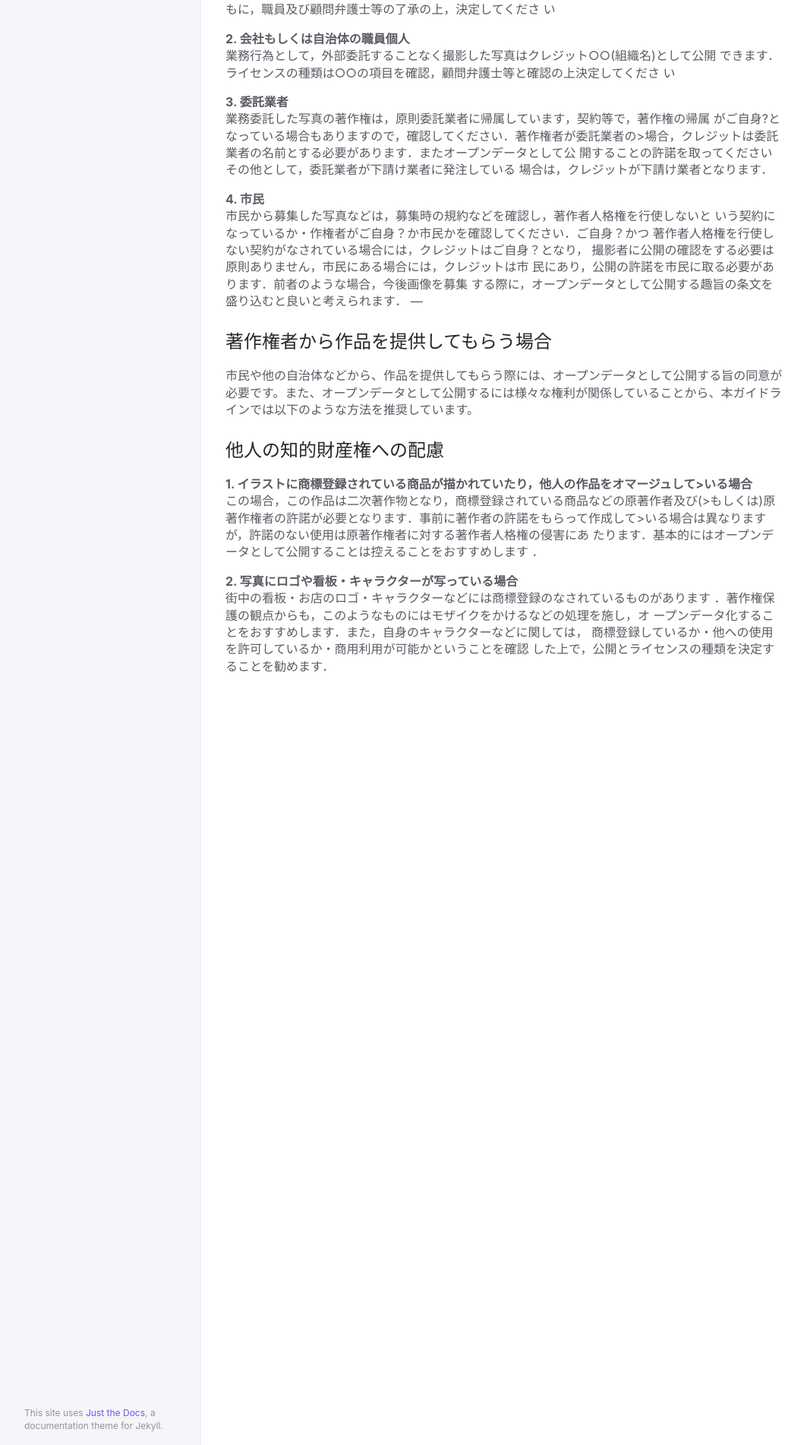
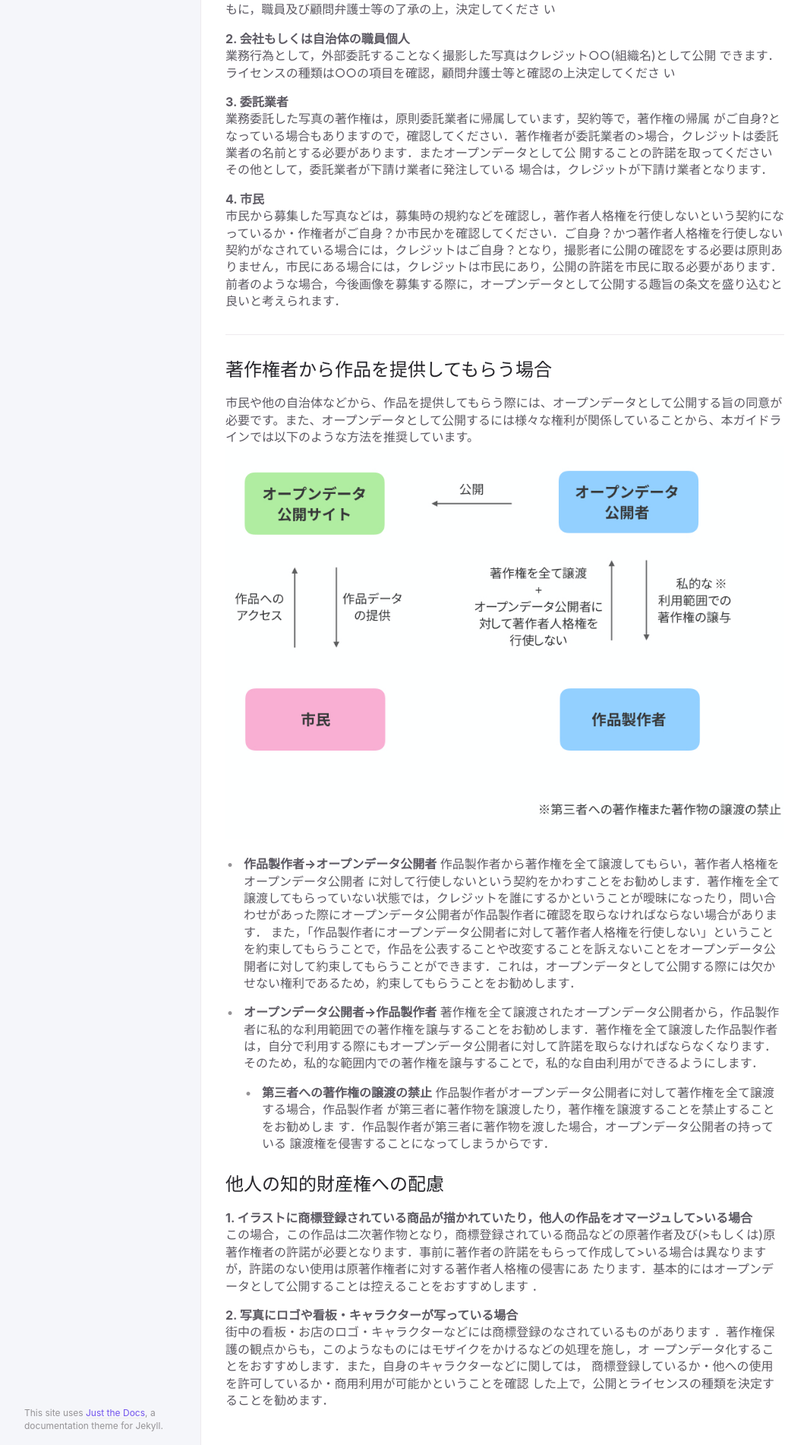
Before and after one commit to ayane0321/image-opendata-guide, a Jekyll site: the page built from docs/basic/warning.md, in a window 1280 px wide. Shown: the part 712-2614 px from the top of the page at 76% size, without its empty margins (91-1154 px from the left). Built offline with Jekyll 4.4.1, drawn with Linux system fonts in a browser that asks for light colours.

Commit message:
change basic

```diff
--- a/docs/basic/warning.md
+++ b/docs/basic/warning.md
@@ -35,15 +35,27 @@ nav_order: 3
 場合は，クレジットが下請け業者となります．
 
 **4. 市民**
-市民から募集した写真などは，募集時の規約などを確認し，著作者人格権を行使しないと
-いう契約になっているか・作権者がご自身？か市民かを確認してください．ご自身？かつ
-著作者人格権を行使しない契約がなされている場合には，クレジットはご自身？となり，
-撮影者に公開の確認をする必要は原則ありません，市民にある場合には，クレジットは市
-民にあり，公開の許諾を市民に取る必要があります．前者のような場合，今後画像を募集
-する際に，オープンデータとして公開する趣旨の条文を盛り込むと良いと考えられます．
+市民から募集した写真などは，募集時の規約などを確認し，著作者人格権を行使しないという契約になっているか・作権者がご自身？か市民かを確認してください．ご自身？かつ著作者人格権を行使しない契約がなされている場合には，クレジットはご自身？となり，撮影者に公開の確認をする必要は原則ありません，市民にある場合には，クレジットは市民にあり，公開の許諾を市民に取る必要があります．前者のような場合，今後画像を募集する際に，オープンデータとして公開する趣旨の条文を盛り込むと良いと考えられます．
+
 ---
+
 ## 著作権者から作品を提供してもらう場合
 市民や他の自治体などから、作品を提供してもらう際には、オープンデータとして公開する旨の同意が必要です。また、オープンデータとして公開するには様々な権利が関係していることから、本ガイドラインでは以下のような方法を推奨しています。
+![著作権の譲渡]({{site.baseurl}}/picture/new.png)
+
+- **作品製作者→オープンデータ公開者**
+ 作品製作者から著作権を全て譲渡してもらい，著作者人格権をオープンデータ公開者
+    に対して行使しないという契約をかわすことをお勧めします．著作権を全て譲渡してもらっていない状態では，クレジットを誰にするかということが曖昧になったり，問い合わせがあった際にオープンデータ公開者が作品製作者に確認を取らなければならない場合があります．
+ また，「作品製作者にオープンデータ公開者に対して著作者人格権を行使しない」ということを約束してもらうことで，作品を公表することや改変することを訴えないことをオープンデータ公開者に対して約束してもらうことができます．これは，オープンデータとして公開する際には欠かせない権利であるため，約束してもらうことをお勧めします．
+
+ - **オープンデータ公開者→作品製作者**
+ 著作権を全て譲渡されたオープンデータ公開者から，作品製作者に私的な利用範囲での著作権を譲与することをお勧めします．著作権を全て譲渡した作品製作者は，自分で利用する際にもオープンデータ公開者に対して許諾を取らなければならなくなります．そのため，私的な範囲内での著作権を譲与することで，私的な自由利用ができるようにします．
+
+    - **第三者への著作権の譲渡の禁止**
+作品製作者がオープンデータ公開者に対して著作権を全て譲渡する場合，作品製作者
+が第三者に著作物を譲渡したり，著作権を譲渡することを禁止することをお勧めしま
+す．作品製作者が第三者に著作物を渡した場合，オープンデータ公開者の持っている
+譲渡権を侵害することになってしまうからです．
 
 
 ## 他人の知的財産権への配慮
```
